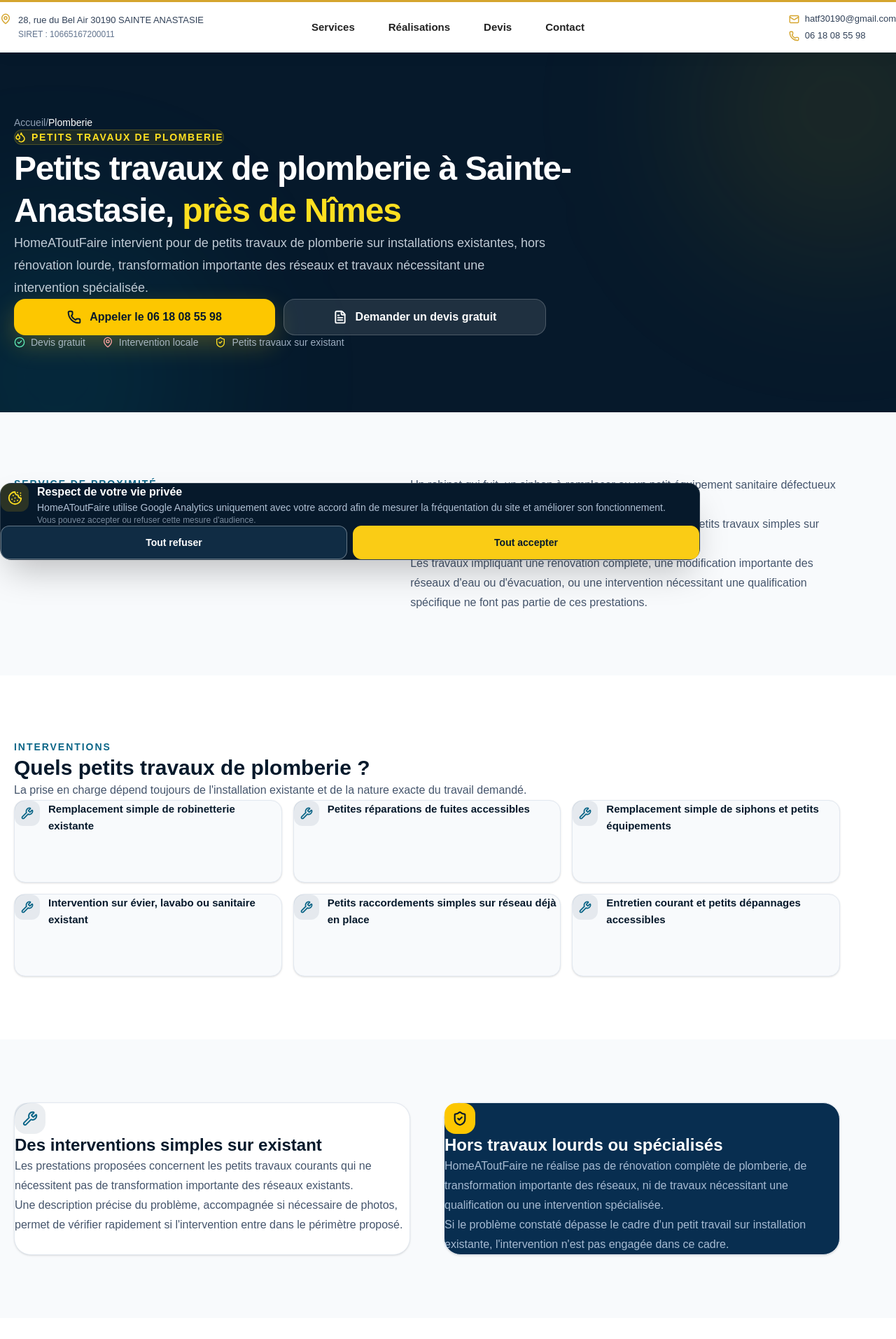
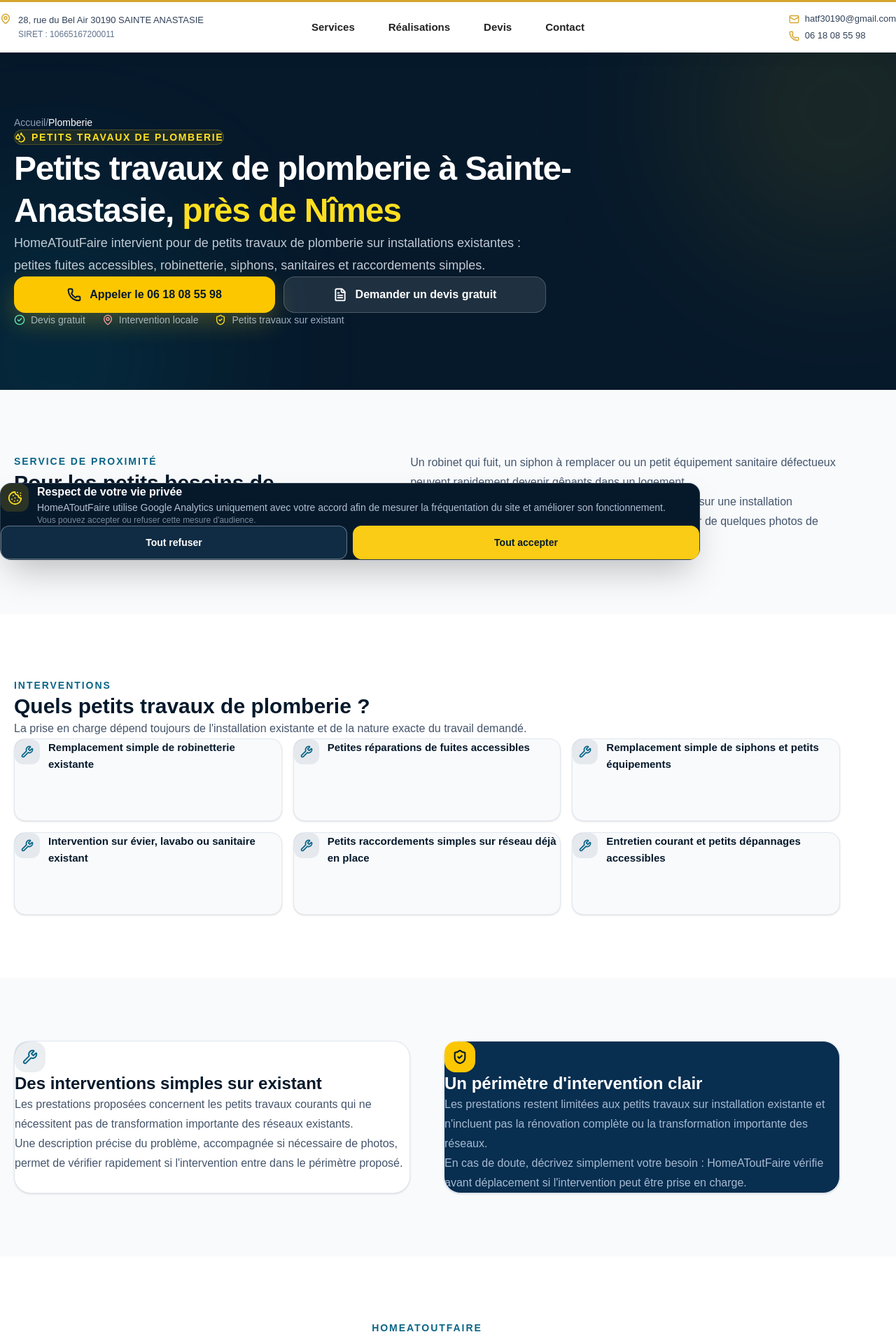
Before and after one commit to Thibal45/homeatoutfaire-premium, a Next.js app: page /plomberie in a window 1280 px wide. Shown: the top 1913 px of the page at 70% size. Built offline with nearby package versions, Linux system fonts and the light colour scheme.

Commit message:
Allège et valorise le contenu de la page service

```diff
--- a/app/plomberie/page.tsx
+++ b/app/plomberie/page.tsx
@@ -129,9 +129,9 @@ export default function PlumbingPage() {
 
               <p className="mt-5 max-w-[760px] text-base leading-7 text-blue-50/80 sm:text-lg sm:leading-8">
                 HomeAToutFaire intervient pour de petits travaux de
-                plomberie sur installations existantes, hors rénovation
-                lourde, transformation importante des réseaux et travaux
-                nécessitant une intervention spécialisée.
+                plomberie sur installations existantes : petites fuites
+                accessibles, robinetterie, siphons, sanitaires et
+                raccordements simples.
               </p>
 
               <div className="mt-7 max-w-[760px]">
@@ -194,17 +194,10 @@ export default function PlumbingPage() {
               </p>
 
               <p>
-                HomeAToutFaire intervient uniquement dans le cadre de petits
-                travaux simples sur une installation existante, après étude
-                de la demande.
-              </p>
-
-              <p>
-                Les travaux impliquant une rénovation complète, une
-                modification importante des réseaux d&apos;eau ou
-                d&apos;évacuation, ou une intervention nécessitant une
-                qualification spécifique ne font pas partie de ces
-                prestations.
+                HomeAToutFaire intervient pour les petits travaux simples sur
+                une installation existante, après étude de la demande et, si
+                besoin, à partir de quelques photos de l&apos;équipement
+                concerné.
               </p>
             </div>
           </div>
@@ -284,20 +277,19 @@ export default function PlumbingPage() {
               </div>
 
               <h2 className="mt-5 text-xl font-bold sm:text-2xl">
-                Hors travaux lourds ou spécialisés
+                Un périmètre d&apos;intervention clair
               </h2>
 
               <p className="mt-3 leading-7 text-blue-100/75">
-                HomeAToutFaire ne réalise pas de rénovation complète de
-                plomberie, de transformation importante des réseaux, ni de
-                travaux nécessitant une qualification ou une intervention
-                spécialisée.
+                Les prestations restent limitées aux petits travaux sur
+                installation existante et n&apos;incluent pas la rénovation
+                complète ou la transformation importante des réseaux.
               </p>
 
               <p className="mt-3 leading-7 text-blue-100/75">
-                Si le problème constaté dépasse le cadre d&apos;un petit
-                travail sur installation existante, l&apos;intervention
-                n&apos;est pas engagée dans ce cadre.
+                En cas de doute, décrivez simplement votre besoin :
+                HomeAToutFaire vérifie avant déplacement si l&apos;intervention
+                peut être prise en charge.
               </p>
             </div>
           </div>
```
